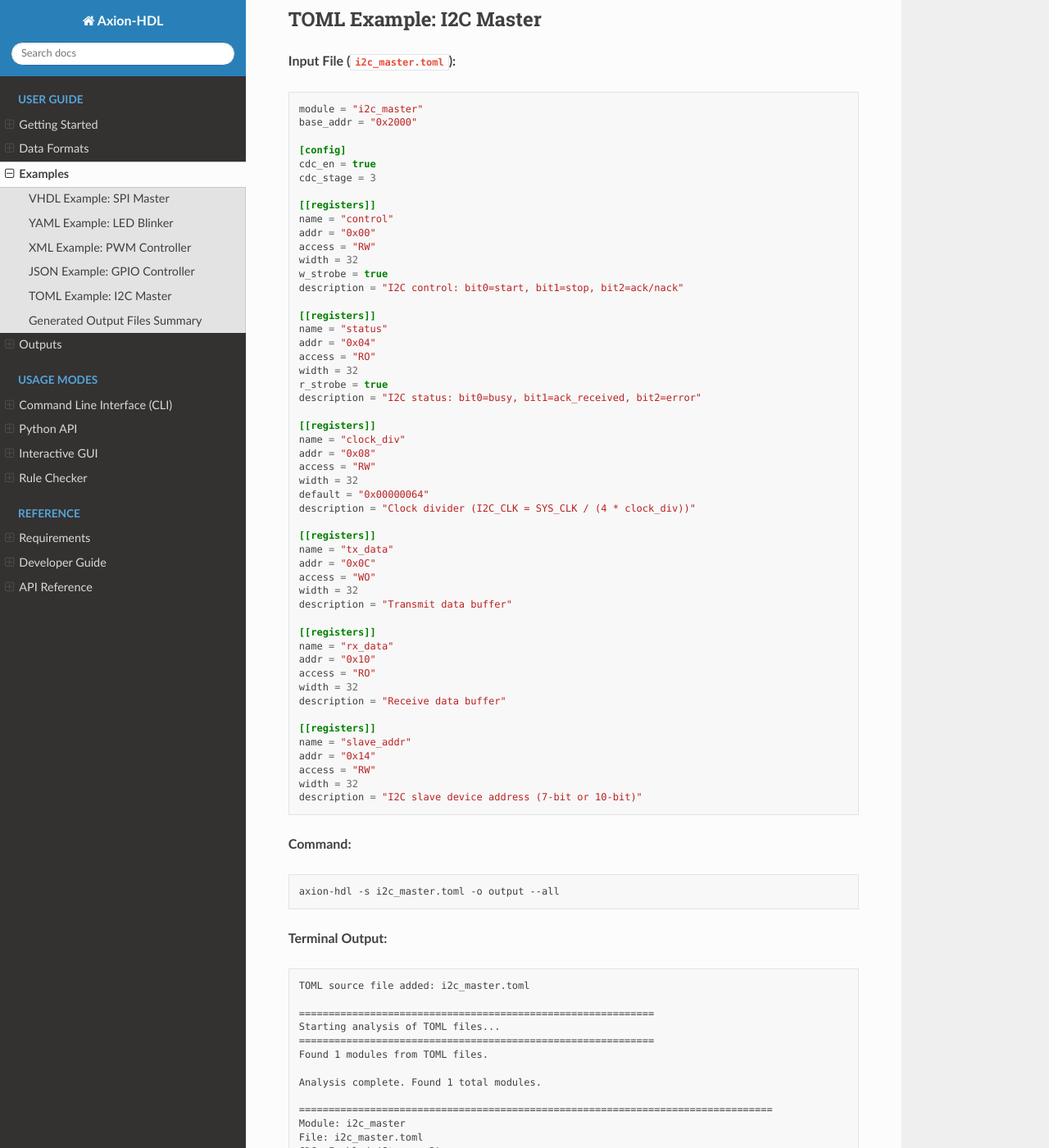
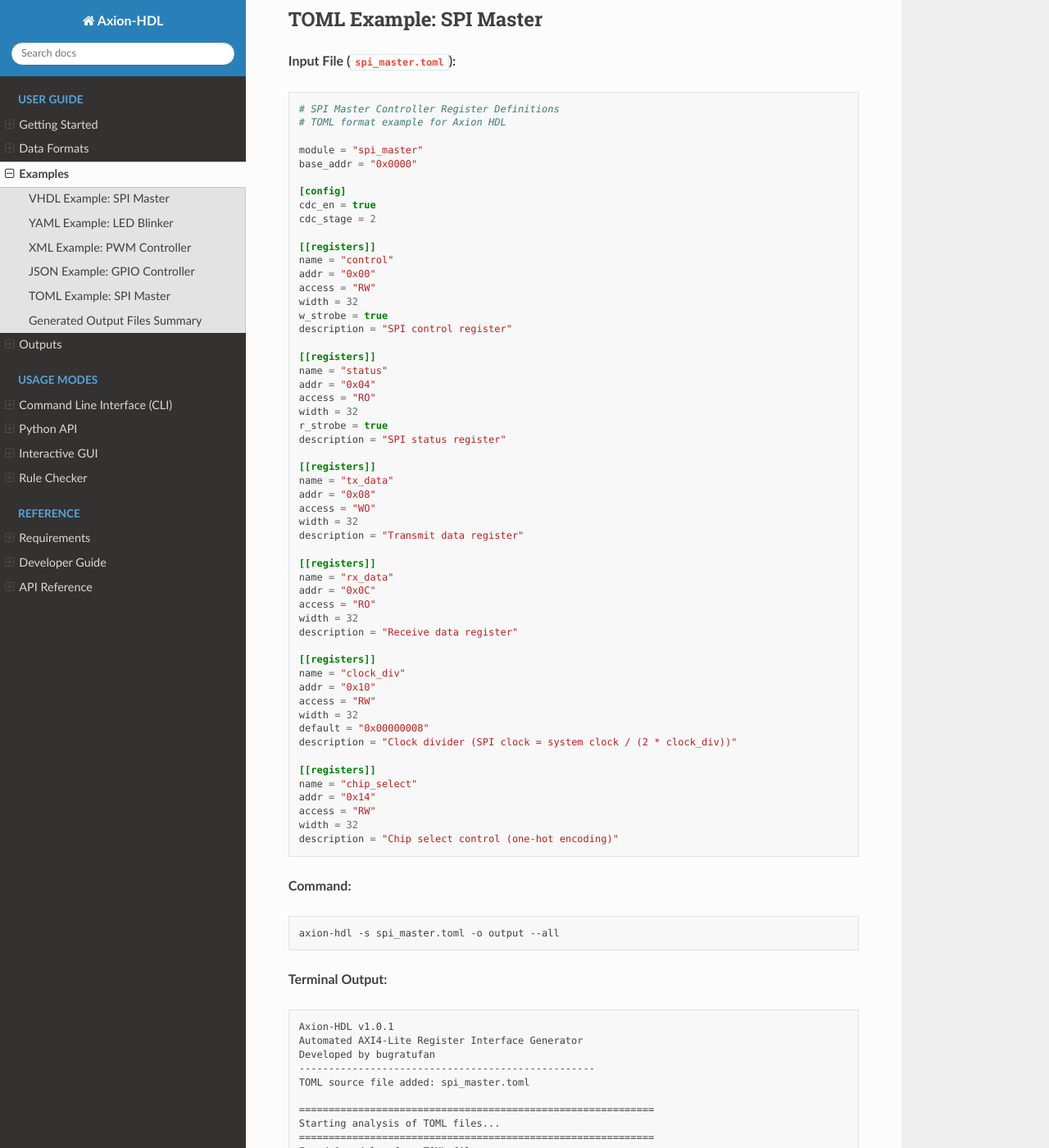
Before and after one commit to bugratufan/axion-hdl, a Sphinx documentation site: the page built from docs/source/examples.md, in a window 1280 px wide and 1400 px high, scrolled down 12346 px. Shown: the whole window at 82% size. Built offline with Sphinx 7.4.7 and the Read the Docs theme 3.1.0, drawn with Linux system fonts in a browser that asks for light colours; some of the changed text lies outside the part shown.

Commit message:
docs: update examples with real TOML execution results
- Replace fictional I2C example with real SPI master example
- Add actual terminal output from axion-hdl execution
- Include real file sizes and directory listing
- Add excerpts from generated C header file
- Add generated VHDL entity signature
- Show actual command execution from examples/spi_master.toml
- Update README with realistic file size information
- All output verified by running: axion-hdl -s spi_master.toml -o output --all

Related to #83

````diff
--- a/docs/source/examples.md
+++ b/docs/source/examples.md
@@ -707,17 +707,20 @@ end entity gpio_controller_axion_reg;
 
 ---
 
-## TOML Example: I2C Master
+## TOML Example: SPI Master
 
-**Input File (`i2c_master.toml`):**
+**Input File (`spi_master.toml`):**
 
 ```toml
-module = "i2c_master"
-base_addr = "0x2000"
+# SPI Master Controller Register Definitions
+# TOML format example for Axion HDL
+
+module = "spi_master"
+base_addr = "0x0000"
 
 [config]
 cdc_en = true
-cdc_stage = 3
+cdc_stage = 2
 
 [[registers]]
 name = "control"
@@ -725,7 +728,7 @@ addr = "0x00"
 access = "RW"
 width = 32
 w_strobe = true
-description = "I2C control: bit0=start, bit1=stop, bit2=ack/nack"
+description = "SPI control register"
 
 [[registers]]
 name = "status"
@@ -733,48 +736,52 @@ addr = "0x04"
 access = "RO"
 width = 32
 r_strobe = true
-description = "I2C status: bit0=busy, bit1=ack_received, bit2=error"
+description = "SPI status register"
+
+[[registers]]
+name = "tx_data"
+addr = "0x08"
+access = "WO"
+width = 32
+description = "Transmit data register"
+
+[[registers]]
+name = "rx_data"
+addr = "0x0C"
+access = "RO"
+width = 32
+description = "Receive data register"
 
 [[registers]]
 name = "clock_div"
-addr = "0x08"
+addr = "0x10"
 access = "RW"
 width = 32
-default = "0x00000064"
-description = "Clock divider (I2C_CLK = SYS_CLK / (4 * clock_div))"
+default = "0x00000008"
+description = "Clock divider (SPI clock = system clock / (2 * clock_div))"
 
 [[registers]]
-name = "tx_data"
-addr = "0x0C"
-access = "WO"
-width = 32
-description = "Transmit data buffer"
-
-[[registers]]
-name = "rx_data"
-addr = "0x10"
-access = "RO"
-width = 32
-description = "Receive data buffer"
-
-[[registers]]
-name = "slave_addr"
+name = "chip_select"
 addr = "0x14"
 access = "RW"
 width = 32
-description = "I2C slave device address (7-bit or 10-bit)"
+description = "Chip select control (one-hot encoding)"
 ```
 
 **Command:**
 
 ```bash
-axion-hdl -s i2c_master.toml -o output --all
+axion-hdl -s spi_master.toml -o output --all
 ```
 
 **Terminal Output:**
 
 ```
-TOML source file added: i2c_master.toml
+Axion-HDL v1.0.1
+Automated AXI4-Lite Register Interface Generator
+Developed by bugratufan
+--------------------------------------------------
+TOML source file added: spi_master.toml
 
 ============================================================
 Starting analysis of TOML files...
@@ -783,25 +790,71 @@ Found 1 modules from TOML files.
 
 Analysis complete. Found 1 total modules.
 
-================================================================================
-Module: i2c_master
-File: i2c_master.toml
-CDC: Enabled (Stages: 3)
-Base Address: 0x2000
-================================================================================
+==============================================================================================================
+Module: spi_master
+File: spi_master.toml
+CDC: Enabled (Stages: 2)
+Base Address: 0x0000
+==============================================================================================================
 
-Signal Name               Type       Abs.Addr   Offset     Access   Strobes
-------------------------- ---------- ---------- ---------- -------- ---------------
-control                   [31:0]     0x2000     0x00       RW       WR
-status                    [31:0]     0x2004     0x04       RO       RD
-clock_div                 [31:0]     0x2008     0x08       RW       None
-tx_data                   [31:0]     0x200C     0x0C       WO       None
-rx_data                   [31:0]     0x2010     0x10       RO       None
-slave_addr                [31:0]     0x2014     0x14       RW       None
+Signal Name               Type     Abs.Addr   Offset     Access   Strobes         Ports Generated
+------------------------- -------- ---------- ---------- -------- --------------- ----------------------------------------
+control                   std_logic_vector(31 downto 0) 0x00       0x00       RW       WR              control, control_wr_strobe
+status                    std_logic_vector(31 downto 0) 0x04       0x04       RO       RD              status, status_rd_strobe
+tx_data                   std_logic_vector(31 downto 0) 0x08       0x08       WO       None            tx_data
+rx_data                   std_logic_vector(31 downto 0) 0x0C       0x0C       RO       None            rx_data
+clock_div                 std_logic_vector(31 downto 0) 0x10       0x10       RW       None            clock_div
+chip_select               std_logic_vector(31 downto 0) 0x14       0x14       RW       None            chip_select
 
 Total Registers: 6
 
-================================================================================
+==============================================================================================================
+Summary: 1 module(s) analyzed
+Total Registers: 6
+==============================================================================================================
+
+
+============================================================
+Generating VHDL register modules...
+============================================================
+  Generated: spi_master_axion_reg.vhd
+
+VHDL files generated in: output
+
+============================================================
+Generating documentation (HTML)...
+============================================================
+  Generated: index.html
+
+Documentation generated in: output
+
+============================================================
+Generating XML register map...
+============================================================
+  Generated: spi_master_regs.xml
+
+XML files generated in: output
+
+============================================================
+Generating YAML register map...
+============================================================
+  Generated: spi_master_regs.yaml
+
+YAML files generated in: output
+
+============================================================
+Generating JSON register map...
+============================================================
+  Generated: spi_master_regs.json
+
+JSON files generated in: output
+
+============================================================
+Generating C header files...
+============================================================
+  Generated: spi_master_regs.h
+
+C header files generated in: output
 
 ============================================================
 All files generated successfully!
@@ -809,14 +862,95 @@ Output directory: output
 ============================================================
 ```
 
+**Generated Files:**
+
+```bash
+$ ls -lh output/
+total 88K
+drwxrwxr-x 2 bugra bugra   80 Jan 31 20:57 html
+-rw-rw-r-- 1 bugra bugra  19K Jan 31 20:57 index.html
+-rw-rw-r-- 1 bugra bugra  24K Jan 31 20:57 register_map.html
+-rw-rw-r-- 1 bugra bugra  21K Jan 31 20:57 spi_master_axion_reg.vhd
+-rw-rw-r-- 1 bugra bugra 3.8K Jan 31 20:57 spi_master_regs.h
+-rw-rw-r-- 1 bugra bugra 1.2K Jan 31 20:57 spi_master_regs.json
+-rw-rw-r-- 1 bugra bugra 4.8K Jan 31 20:57 spi_master_regs.xml
+-rw-rw-r-- 1 bugra bugra  754 Jan 31 20:57 spi_master_regs.yaml
+```
+
+**Generated C Header Excerpt (`spi_master_regs.h`):**
+
+```c
+#ifndef SPI_MASTER_REGS_H
+#define SPI_MASTER_REGS_H
+
+#include <stdint.h>
+
+/* Module Base Address */
+#define SPI_MASTER_BASE_ADDR    0x00000000
+
+/* Register Address Offsets (relative to base) */
+#define SPI_MASTER_CONTROL_OFFSET    0x00  /* SPI control register */
+#define SPI_MASTER_STATUS_OFFSET     0x04  /* SPI status register */
+#define SPI_MASTER_TX_DATA_OFFSET    0x08  /* Transmit data register */
+#define SPI_MASTER_RX_DATA_OFFSET    0x0C  /* Receive data register */
+#define SPI_MASTER_CLOCK_DIV_OFFSET  0x10  /* Clock divider */
+#define SPI_MASTER_CHIP_SELECT_OFFSET 0x14  /* Chip select control */
+
+/* Register Structure */
+typedef struct {
+    volatile uint32_t control;      /* 0x00 - RW - SPI control register */
+    volatile uint32_t status;       /* 0x04 - RO - SPI status register */
+    volatile uint32_t tx_data;      /* 0x08 - WO - Transmit data register */
+    volatile uint32_t rx_data;      /* 0x0C - RO - Receive data register */
+    volatile uint32_t clock_div;    /* 0x10 - RW - Clock divider */
+    volatile uint32_t chip_select;  /* 0x14 - RW - Chip select control */
+} spi_master_regs_t;
+
+/* Access register block as structure */
+#define SPI_MASTER_REGS    ((volatile spi_master_regs_t*)(SPI_MASTER_BASE_ADDR))
+
+#endif /* SPI_MASTER_REGS_H */
+```
+
+**Generated VHDL Entity:**
+
+```vhdl
+entity spi_master_axion_reg is
+    generic (
+        BASE_ADDR : std_logic_vector(31 downto 0) := x"00000000"
+    );
+    port (
+        -- AXI4-Lite Interface
+        axi_aclk    : in  std_logic;
+        axi_aresetn : in  std_logic;
+
+        -- AXI Write/Read Channels...
+
+        -- Module Clock (for CDC)
+        module_clk  : in  std_logic;
+
+        -- Register Signals
+        control : out std_logic_vector(31 downto 0);
+        control_wr_strobe : out std_logic;
+        status : in  std_logic_vector(31 downto 0);
+        status_rd_strobe : out std_logic;
+        tx_data : out std_logic_vector(31 downto 0);
+        rx_data : in  std_logic_vector(31 downto 0);
+        clock_div : out std_logic_vector(31 downto 0);
+        chip_select : out std_logic_vector(31 downto 0)
+    );
+end entity spi_master_axion_reg;
+```
+
 **Key Features Demonstrated:**
 
-- TOML's clean, readable syntax
-- CDC synchronizers with 3 stages
-- Register strobes for control/status
-- Default values (clock_div = 0x64)
-- Mixed access modes (RO, WO, RW)
-- Comprehensive descriptions
+- **TOML's clean syntax** - No braces, minimal punctuation
+- **CDC synchronizers** with 2 stages for clock domain crossing
+- **Register strobes** for control/status (control_wr_strobe, status_rd_strobe)
+- **Default values** (clock_div = 0x00000008)
+- **Mixed access modes** (RO, WO, RW)
+- **Comprehensive output** - VHDL (21KB), C header (3.8KB), docs, XML/YAML/JSON
+- **Production-ready** code with full AXI4-Lite compliance
 
 ---
 
````
Also changed, not shown: README.md (+19 -6 lines).
